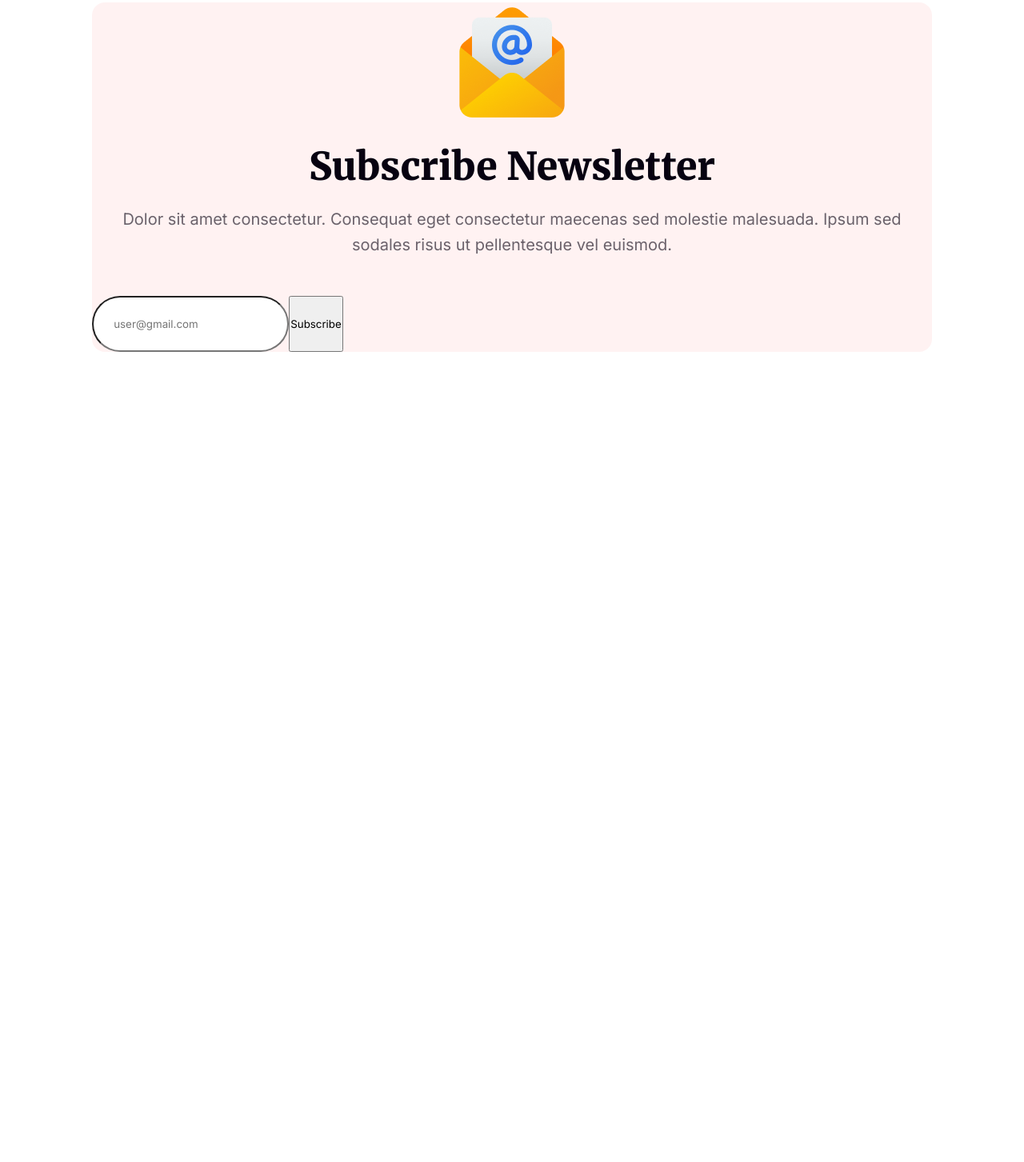
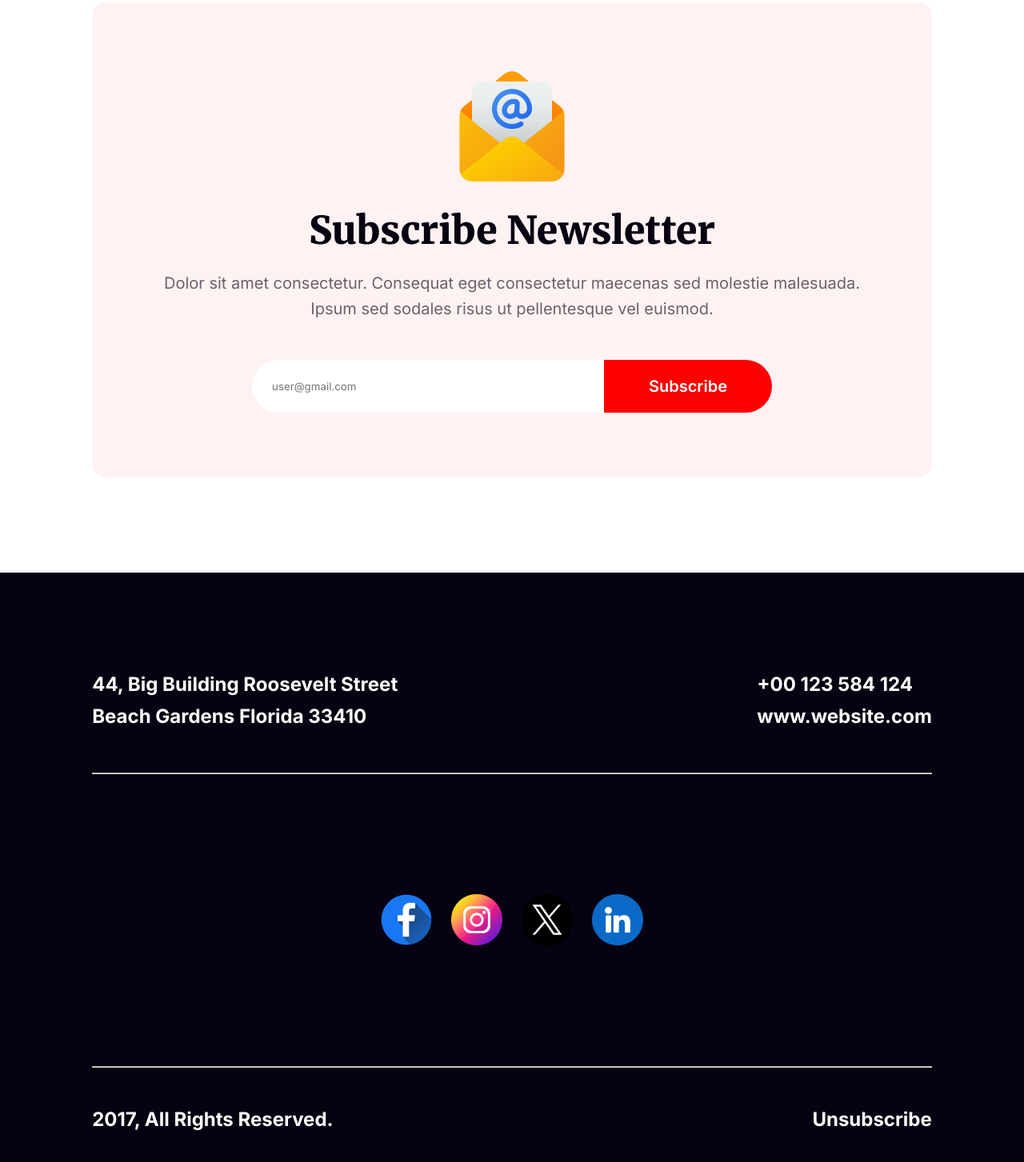
Before and after one commit to Saikat497/b9-a1, a plain HTML site: page index.html in a window 1280 px wide. Shown: the part 4465-5918 px from the top of the page at 80% size. Before the commit the page ends 4905 px from the top, so only its background shows below. Drawn offline with Linux system fonts and the light colour scheme.

Commit message:
footer completed

```diff
--- a/index.html
+++ b/index.html
@@ -103,23 +103,41 @@
                     <div class="newsletter-items-text">
                         <img src="images/Group 61.png" alt="">
                         <h1 class="shared-h1-Merriweather">Subscribe Newsletter</h1>
-                        <p class="shared-p-inter">Dolor sit amet consectetur. Consequat eget consectetur maecenas sed molestie malesuada. Ipsum
+                        <p class="shared-p-inter">Dolor sit amet consectetur. Consequat eget consectetur maecenas sed
+                            molestie malesuada. <br> Ipsum
                             sed sodales risus ut pellentesque vel euismod. </p>
                     </div>
-                    <div class="newsletter-items-form-btn">
+                    <div class="newsletter-items-form">
                         <form action="">
                             <input type="email" name="" id="" placeholder="user@gmail.com">
+                            <button>Subscribe</button>
                         </form>
-                        <button>Subscribe</button>
+
                     </div>
-
-
                 </div>
             </div>
         </section>
-
     </main>
-    <footer>
+    <footer class="footer-item">
+        <div class="container">
+            <div class="footer-item-address">
+                <h4>44, Big Building Roosevelt Street <br>
+                    Beach Gardens Florida 33410</h4>
+                <h4>+00 123 584 124 <br>www.website.com</h4>
+            </div>
+            <hr>
+            <div class="footer-item-icon">
+                <img src="images/Facebook.png" alt="">
+                <img src="images/Instagram.png" alt="">
+                <img src="images/Twitter.png" alt="">
+                <img src="images/Linkedin.png" alt="">
+            </div>
+            <hr>
+            <div class="footer-item-copyrights">
+                <h4>2017, All Rights Reserved.</h4>
+                <h4>Unsubscribe</h4>
+            </div>
+        </div>
 
     </footer>
 
--- a/styles/style.css
+++ b/styles/style.css
@@ -244,20 +244,75 @@
       border-radius: 16px;
       background: rgba(255, 0, 0, 0.05);
       text-align: center;
+      padding: 80px 0;
+      margin-bottom: 120px;
   }
 
-  .newsletter-section .newsletter-items-form-btn {
+  .newsletter-section .newsletter-items form {
+      max-width: 650px;
+      margin: 0 auto;
       display: flex;
-
-  }
-  .newsletter-section .newsletter-items-form-btn .form{
-    margin: 0 auto;
-
   }
 
-  .newsletter-section .newsletter-items-form-btn form input {
-      max-width: 440px;
-      border-radius: 50px;
-      background: #FFF;
+  .newsletter-section .newsletter-items form input {
+      flex-grow: 1;
+      border-radius: 50px 0px 0px 50px;
       padding: 25px;
+      border: none;
   }
+
+  .newsletter-section .newsletter-items form button {
+      border-radius: 0px 50px 50px 0px;
+      background: #F00;
+      width: 210px;
+      border: none;
+      color: #FFF;
+      text-align: center;
+      font-family: Inter;
+      font-size: 20px;
+      font-style: normal;
+      font-weight: 600;
+      line-height: normal;
+      text-transform: capitalize;
+  }
+
+
+  /* Footer */
+  footer {
+      background: #070211;
+      padding: 120px 0;
+  }
+
+  footer .footer-item-address {
+      display: flex;
+      color: #FFF;
+      justify-content: space-between;
+      font-family: Inter;
+      font-size: 24px;
+      font-style: normal;
+      font-weight: 500;
+      line-height: 40px;
+  }
+
+  footer .footer-item-icon {
+      display: flex;
+      justify-content: center;
+      gap: 24px;
+      margin: 0 auto;
+      padding: 100px 0;
+  }
+
+  footer .footer-item-copyrights {
+      display: flex;
+      justify-content: space-between;
+      color: #FFF;
+      font-family: Inter;
+      font-size: 24px;
+      font-style: normal;
+      font-weight: 500;
+      line-height: normal;
+  }
+  hr{
+    background: rgba(255, 255, 255, 0.15);
+    margin: 50px 0;
+  }
```
